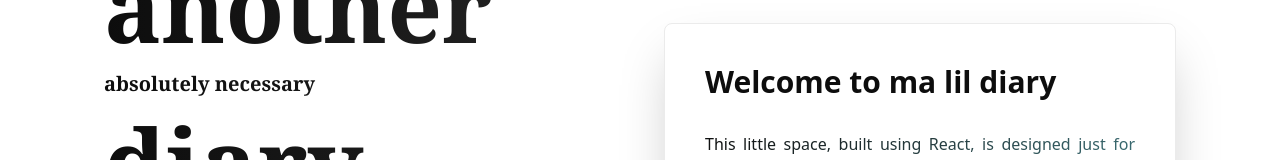
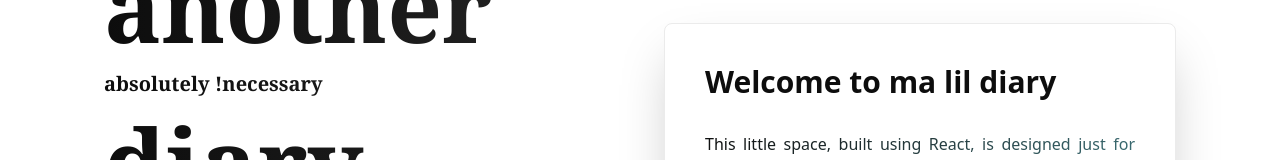
Before and after one commit to yaaintmal/Yaand, a React (Vite) app: page / in a window 1280 px wide. Shown: the part 310-470 px from the top of the page. Built offline with nearby package versions, Linux system fonts and the light colour scheme.

Commit message:
minor refactoring

```diff
--- a/index.html
+++ b/index.html
@@ -1,10 +1,10 @@
-<!doctype html>
+<!DOCTYPE html>
 <html lang="en">
   <head>
     <meta charset="UTF-8" />
-    <link rel="icon" type="image/svg+xml" href="/vite.svg" />
+    <link rel="icon" type="image/svg+xml" href="/tux-avatar.png" />
     <meta name="viewport" content="width=device-width, initial-scale=1.0" />
-    <title>ma-lil-diary</title>
+    <title>Yaand App - ma lil diary</title>
   </head>
   <body>
     <div id="root"></div>
--- a/src/pages/Home.jsx
+++ b/src/pages/Home.jsx
@@ -42,7 +42,7 @@ export default function Home() {
           {/* Main Title with stronger branding */}
           <h1 className="text-6xl md:text-8xl font-serif font-extrabold text-transparent bg-clip-text bg-gradient-to-r from-primary to-accent mb-4">
             yet another{" "}
-            <div className="text-xl mb-4 mt-4">absolutely necessary</div> diary
+            <div className="text-xl mb-4 mt-4">absolutely !necessary</div> diary
           </h1>
 
           {/* Sub-Headline */}
```
